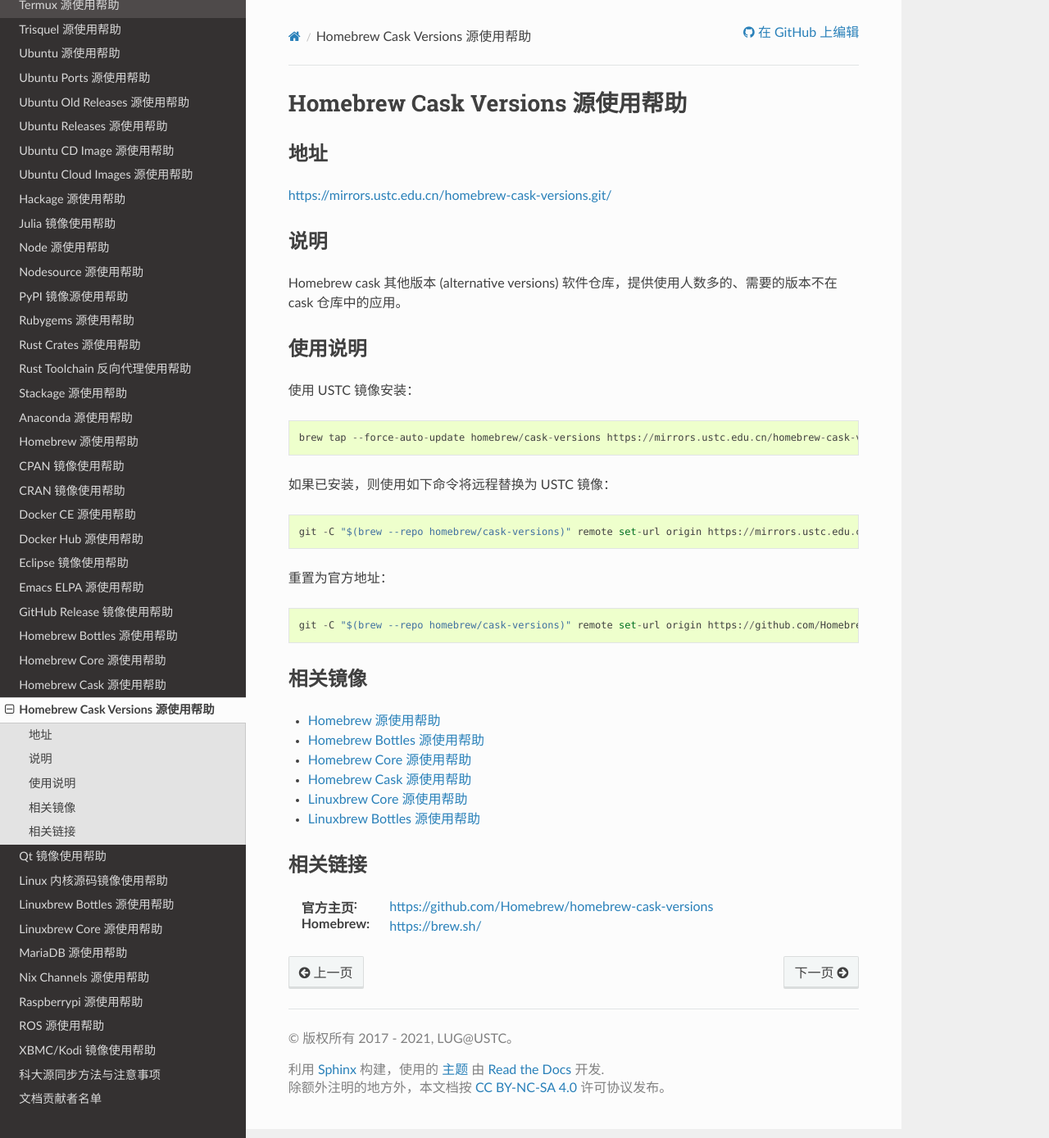
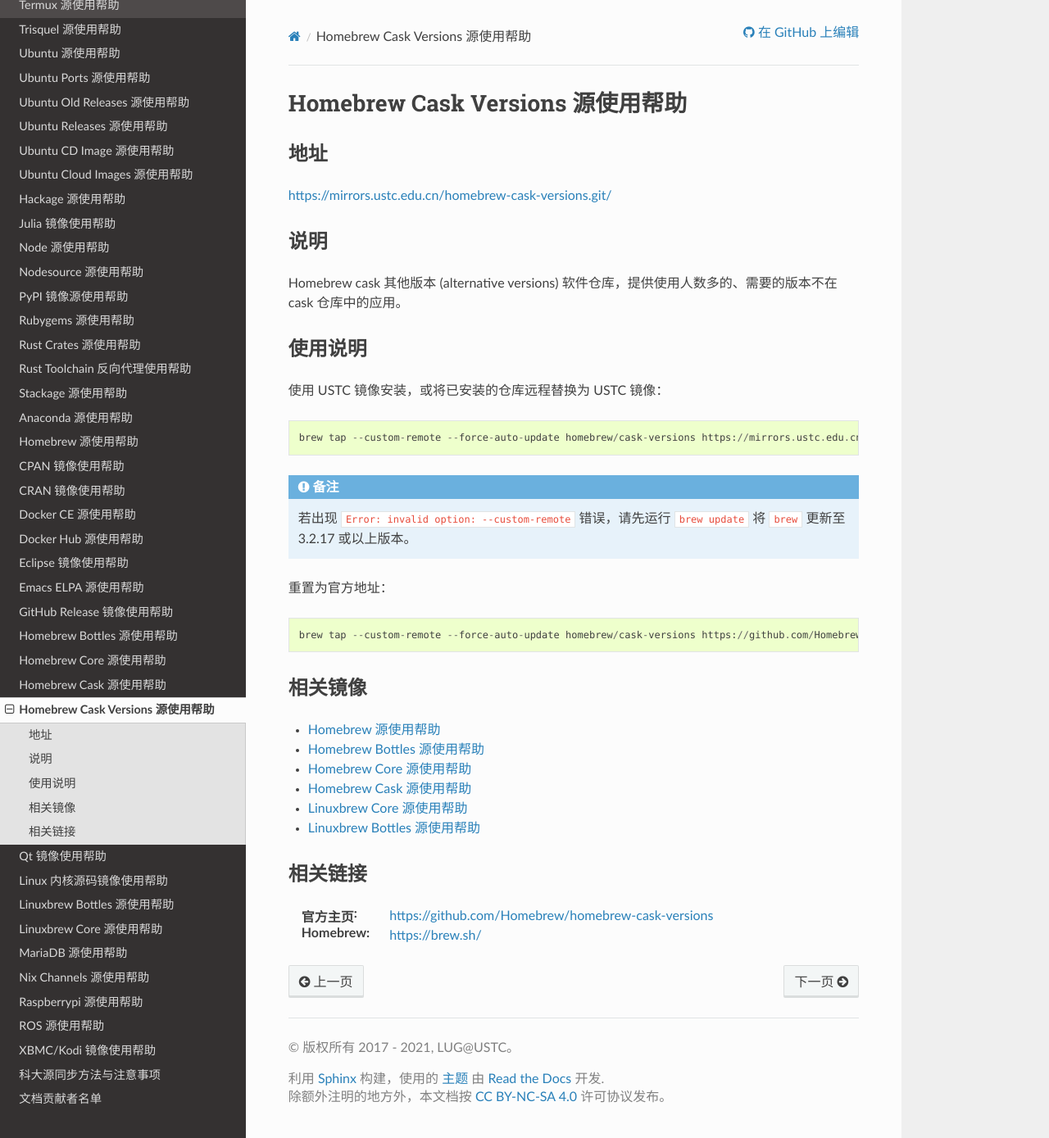
Before and after one commit to ustclug/mirrorhelp, a Sphinx documentation site: the page built from source/homebrew-cask-versions.git.rst, in a window 1280 px wide and 1389 px high. Shown: the whole window at 82% size. Built offline with Sphinx 7.4.7 and the Read the Docs theme 2.0.0, drawn with Linux system fonts in a browser that asks for light colours; pages that are not in the unit, such as notebooks, are missing from menus.

Commit message:
Update docs for Homebrew taps (#190)
* Update docs for Homebrew

* Update docs for Homebrew Taps

* Add notes for brew version requirements

* Add notes for brew version requirements

```diff
--- a/source/homebrew-cask-versions.git.rst
+++ b/source/homebrew-cask-versions.git.rst
@@ -15,23 +15,20 @@
 使用说明
 ========
 
-使用 USTC 镜像安装：
+使用 USTC 镜像安装，或将已安装的仓库远程替换为 USTC 镜像：
 
 ::
 
-    brew tap --force-auto-update homebrew/cask-versions https://mirrors.ustc.edu.cn/homebrew-cask-versions.git
+    brew tap --custom-remote --force-auto-update homebrew/cask-versions https://mirrors.ustc.edu.cn/homebrew-cask-versions.git
 
-如果已安装，则使用如下命令将远程替换为 USTC 镜像：
-
-::
-
-    git -C "$(brew --repo homebrew/cask-versions)" remote set-url origin https://mirrors.ustc.edu.cn/homebrew-cask-versions.git
+.. note::
+    若出现 ``Error: invalid option: --custom-remote`` 错误，请先运行 ``brew update`` 将 ``brew`` 更新至 3.2.17 或以上版本。
 
 重置为官方地址：
 
 ::
 
-    git -C "$(brew --repo homebrew/cask-versions)" remote set-url origin https://github.com/Homebrew/homebrew-cask-versions
+    brew tap --custom-remote --force-auto-update homebrew/cask-versions https://github.com/Homebrew/homebrew-cask-versions
 
 
 相关镜像
--- a/source/homebrew-core.git.rst
+++ b/source/homebrew-core.git.rst
@@ -39,9 +39,10 @@
 ::
 
     unset HOMEBREW_CORE_GIT_REMOTE
-    git -C "$(brew --repo homebrew/core)" remote set-url origin https://github.com/Homebrew/homebrew-core
+    brew tap --custom-remote homebrew/core https://github.com/Homebrew/homebrew-core
 
 .. note::
+    若出现 ``Error: invalid option: --custom-remote`` 错误，请先运行 ``brew update`` 将 ``brew`` 更新至 3.2.17 或以上版本。
     重置回默认远程后，用户应该删除 shell 的 profile 设置中的环境变量 ``HOMEBREW_CORE_GIT_REMOTE`` 以免运行 ``brew update`` 时远程再次被更换。
 
 相关镜像
--- a/source/linuxbrew-core.git.rst
+++ b/source/linuxbrew-core.git.rst
@@ -39,9 +39,10 @@
 ::
 
     unset HOMEBREW_CORE_GIT_REMOTE
-    git -C "$(brew --repo homebrew/core)" remote set-url origin https://github.com/Homebrew/linuxbrew-core
+    brew tap --custom-remote homebrew/core https://github.com/Homebrew/linuxbrew-core
 
 .. note::
+    若出现 ``Error: invalid option: --custom-remote`` 错误，请先运行 ``brew update`` 将 ``brew`` 更新至 3.2.17 或以上版本。
     重置回默认远程后，用户应该删除 shell 的 profile 设置中的环境变量 ``HOMEBREW_CORE_GIT_REMOTE`` 以免运行 ``brew update`` 时远程再次被更换。
 
 相关镜像
```
Also changed, not shown: source/homebrew-cask.git.rst (+5 -8 lines).
